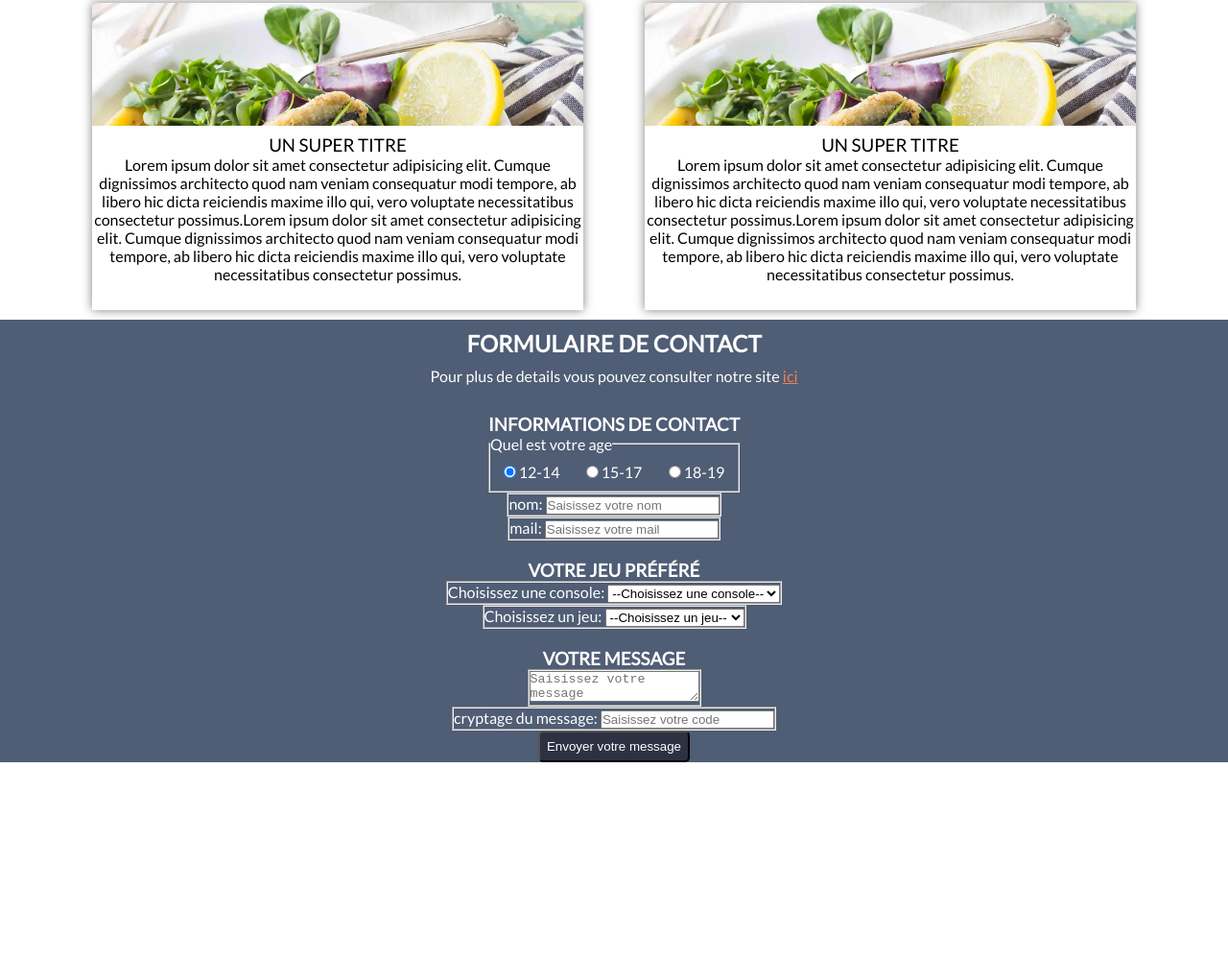
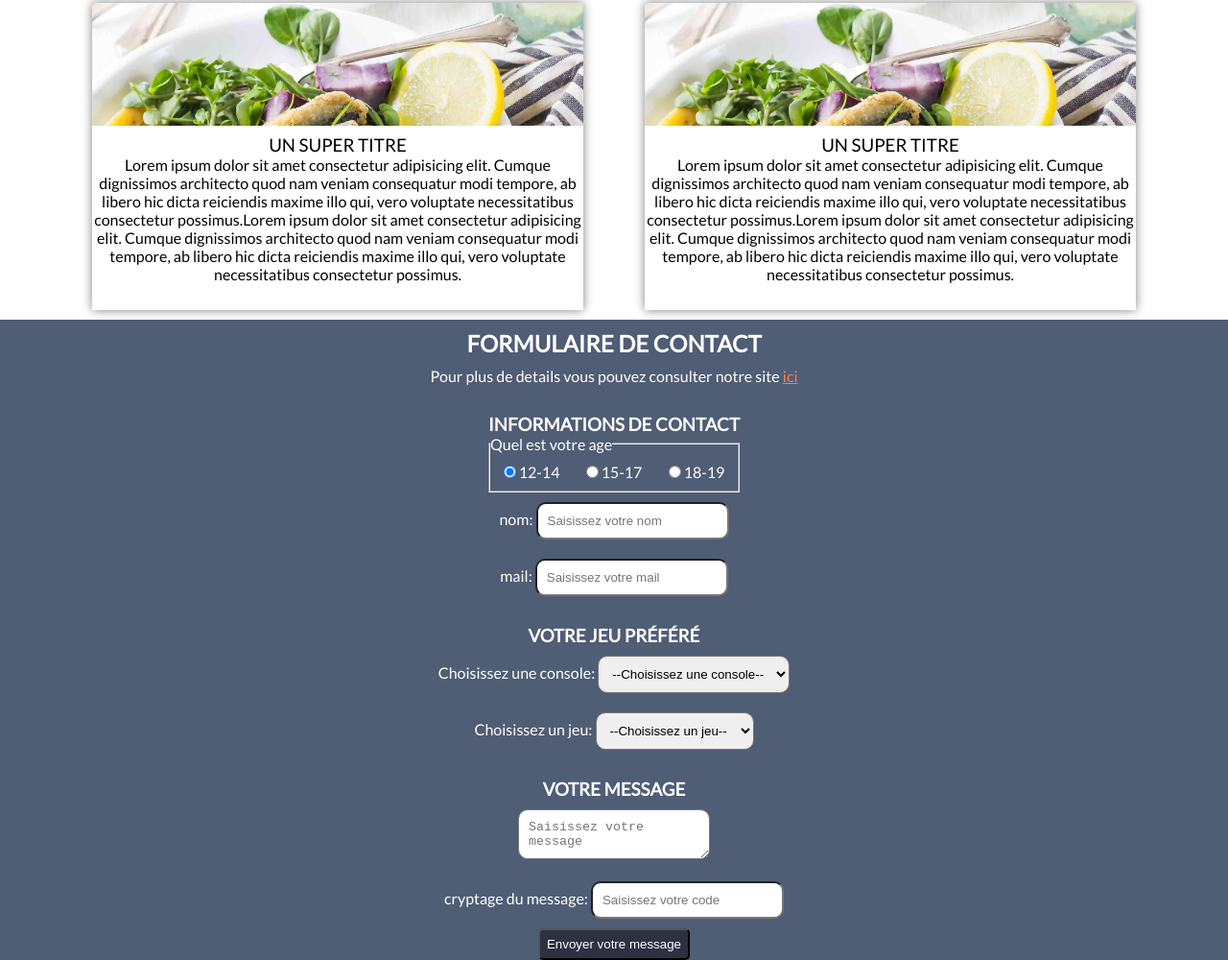
Before and after one commit to jokay03J-V2/EVAL-_A1_2023_JOAN, a website built with Vite: page index.html in a window 1280 px wide. Shown: the part 1544-2544 px from the top of the page at 96% size. Before the commit the page ends 2338 px from the top, so only its background shows below. Built offline with nearby package versions, Linux system fonts and the light colour scheme.

Commit message:
update html file
* updae class name for inputs
* update form structure
* add id for dark button

```diff
--- a/index.html
+++ b/index.html
@@ -22,7 +22,7 @@
           <li class="header--nav--item">contact</li>
         </ul>
         <div class="header--nav--btn--container">
-          <button class="header--nav--btn">dark</button>
+          <button class="header--nav--btn" id="dark-btn">dark</button>
         </div>
       </div>
     </nav>
@@ -124,45 +124,45 @@
             <label for="18-19">18-19</label>
           </div>
         </fieldset>
-        <fieldset class="infos--fieldsets">
+        <div class="infos--inputs">
           <label for="name">nom:</label>
           <input required type="text" name="name" id="name" placeholder="Saisissez votre nom" class="infos--input">
-        </fieldset>
-        <fieldset class="infos--fieldsets">
+        </div>
+        <div class="infos--inputs">
           <label for="mail">mail:</label>
           <input required type="email" name="mail" id="mail" placeholder="Saisissez votre mail" class="infos--input">
-        </fieldset>
+        </div>
       </article>
-      <article class="infos">
+      <fieldset class="infos">
         <h3 class="infos--title">votre jeu préféré</h3>
-        <fieldset class="infos--fieldsets">
+        <div class="infos--inputs">
           <label for="name">Choisissez une console:</label>
           <select class="infos--input infos--select">
             <option disabled hidden selected>--Choisissez une console--</option>
             <option value="ps4">ps4</option>
             <option value="xbox">xbox</option>
           </select>
-        </fieldset>
-        <fieldset class="infos--fieldsets">
+        </div>
+        <div class="infos--inputs">
           <label for="name">Choisissez un jeu:</label>
           <select class="infos--input infos--select">
             <option disabled hidden selected>--Choisissez un jeu--</option>
             <option value="roblox">roblox</option>
             <option value="fortnite">fortnite</option>
           </select>
-        </fieldset>
-      </article>
-      <article class="infos">
+        </div>
+      </fieldset>
+      <fieldset class="infos">
         <h3 class="infos--title">votre message</h3>
-        <fieldset class="infos--fieldsets">
+        <div class="infos--inputs">
           <textarea required class="infos--message" placeholder="Saisissez votre message"></textarea>
-        </fieldset>
-        <fieldset class="infos--fieldsets">
+        </div>
+        <div class="infos--inputs">
           <label for="password">cryptage du message:</label>
           <input required type="password" name="cryptage" id="password" placeholder="Saisissez votre code"
             class="infos--input">
-        </fieldset>
-      </article>
+        </div>
+      </fieldset>
       <button type="submit" class="btn--submit">Envoyer votre message</button>
     </form>
   </footer>
```
